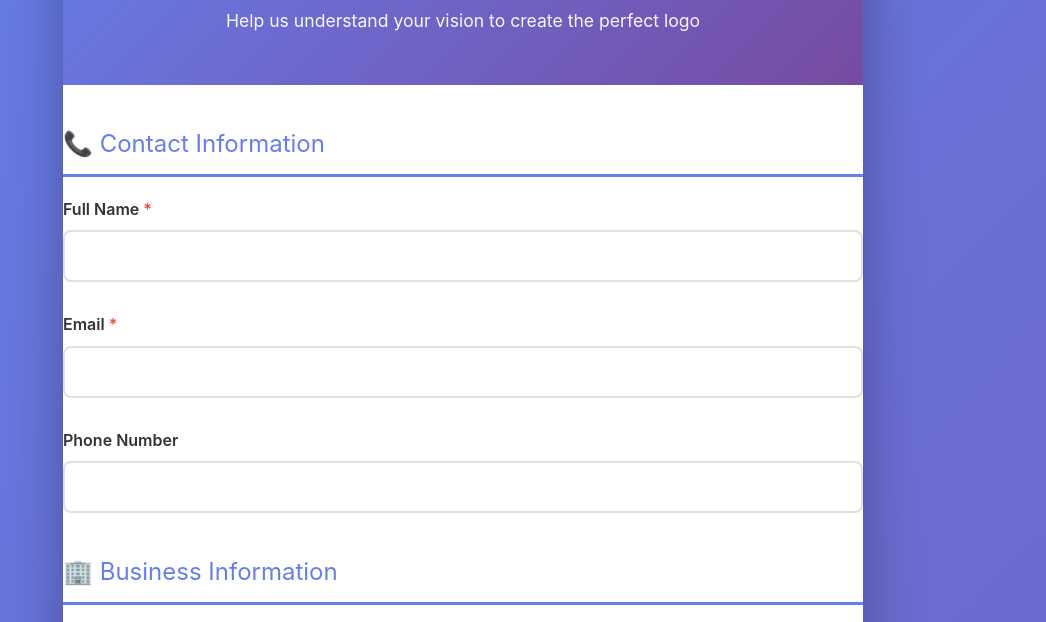
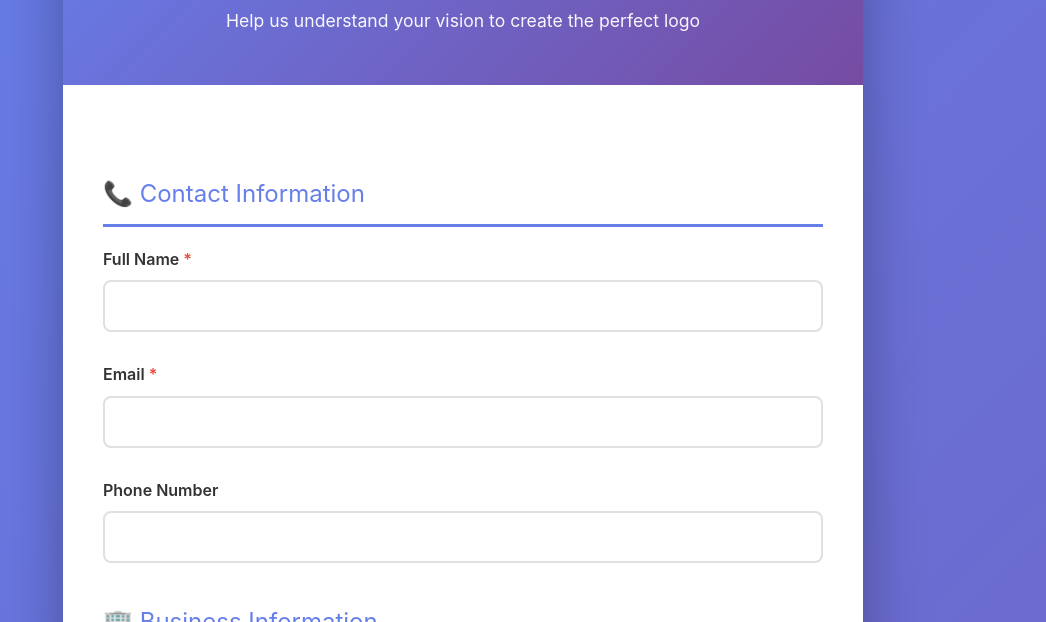
Before and after one commit to subahmanahmad-dev/logo-questionnaire, a plain HTML site: page index.html in a window 1280 px wide. Shown: the part 157-779 px from the top of the page, without its empty margins (177-1223 px from the left). Drawn offline with Linux system fonts and the light colour scheme.

Commit message:
Update index.html

```diff
--- a/index.html
+++ b/index.html
@@ -240,7 +240,7 @@
             <p>Help us understand your vision to create the perfect logo</p>
         </div>
 
-
+        <div class="form-content">
             <form id="logoForm">
                 <!-- Contact Information -->
                 <div class="section-title">📞 Contact Information</div>
```
